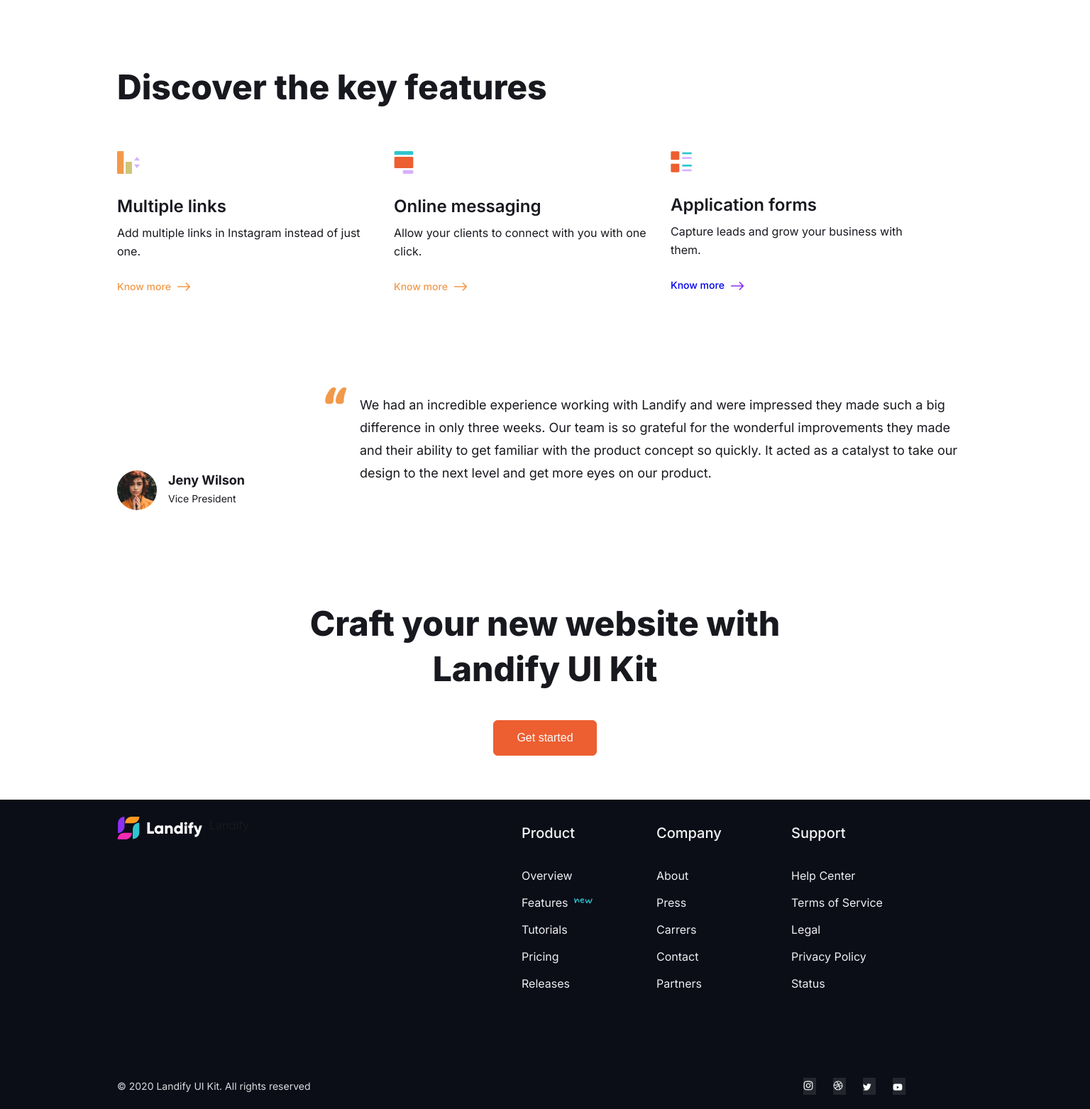
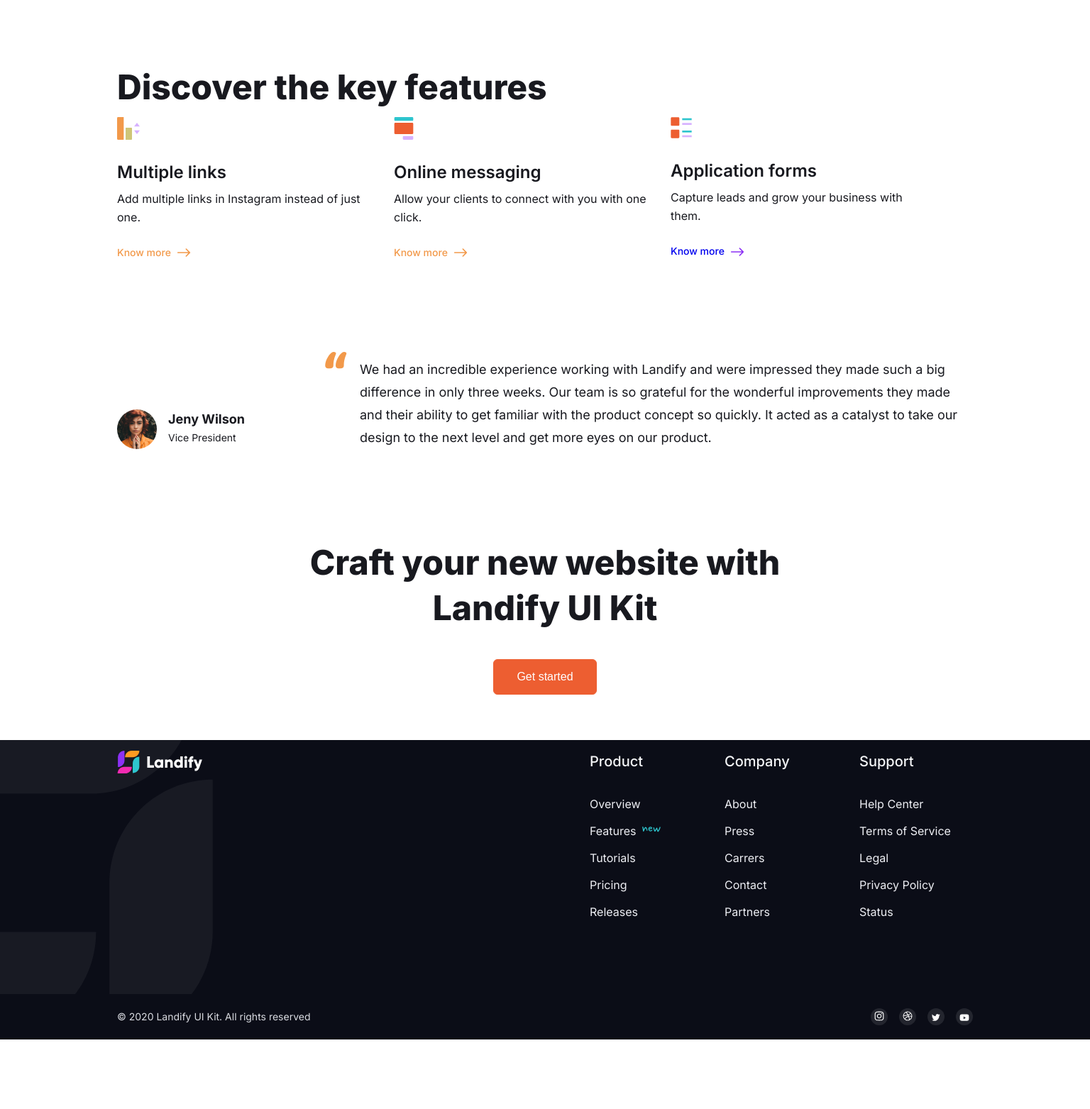
Before and after one commit to ashishb4696/Test-web-design, a website: page index.html in a window 1536 px wide. Shown: the part 942-2505 px from the top of the page at 71% size. After the commit the page ends 2407 px from the top, so only its background shows below. Drawn offline with Linux system fonts and the light colour scheme.

Commit message:
remove unnecessary height from layout

```diff
--- a/index.html
+++ b/index.html
@@ -331,8 +331,56 @@
 
     <!-- Footer Start -->
     <footer class="site-footer">
-      <div class="company-logo">
-        <div>
+      <div class="footer">
+        <div class="footer-background-logo">
+          <div class="flex justify-between">
+            <div class="flex flex-col justify-between">
+              <div class="pattern-1">
+                <svg
+                  width="300"
+                  height="146"
+                  viewBox="0 0 300 146"
+                  fill="none"
+                  xmlns="http://www.w3.org/2000/svg"
+                >
+                  <path
+                    d="M299.726 0H130.206C49.8216 0 -15.3425 65.164 -15.3425 145.548H154.178C234.562 145.548 299.726 80.3839 299.726 0Z"
+                    fill="white"
+                  />
+                </svg>
+              </div>
+              <div class="pattern-2">
+                <svg
+                  width="136"
+                  height="146"
+                  viewBox="0 0 136 146"
+                  fill="none"
+                  xmlns="http://www.w3.org/2000/svg"
+                >
+                  <path
+                    d="M-179.726 146H-10.2055C70.1784 146 135.342 80.8361 135.342 0.452148H-34.1781C-114.562 0.452148 -179.726 65.6162 -179.726 146Z"
+                    fill="white"
+                  />
+                </svg>
+              </div>
+            </div>
+            <div class="pattern-3">
+              <svg
+                width="146"
+                height="361"
+                viewBox="0 0 146 361"
+                fill="none"
+                xmlns="http://www.w3.org/2000/svg"
+              >
+                <path
+                  d="M145.726 214.89V0.849243C65.3421 0.849243 0.17804 66.0133 0.17804 146.397V360.438C80.562 360.438 145.726 295.274 145.726 214.89Z"
+                  fill="white"
+                />
+              </svg>
+            </div>
+          </div>
+
+          <div class="footer-logo">
             <svg
               width="120"
               height="32"
@@ -398,11 +446,9 @@
               </defs>
             </svg>
           </div>
-        <div>
-          <p>Landify</p>
-        </div>
         </div>
 
+        <div>
           <div class="footer-list">
             <div class="footer-list-1">
               <h3>Product</h3>
@@ -440,6 +486,8 @@
                 <li><a href="#">Privacy Policy</a></li>
                 <li><a href="#">Status</a></li>
               </ul>
+            </div>
+          </div>
         </div>
       </div>
 
--- a/style.css
+++ b/style.css
@@ -16,7 +16,6 @@ body {
 nav {
   display: flex;
   justify-content: space-between;
-  height: 72px;
   align-items: center;
   box-shadow: 0 1px 0 0 #e5e9f2;
 }
@@ -83,7 +82,6 @@ nav {
 /* Navigation ends */
 
 .hero {
-  height: 862px;
   padding-top: 165px;
   margin-inline: auto;
   border-bottom: 1px solid #f4f5f7;
@@ -92,7 +90,6 @@ nav {
 }
 
 .hero-header {
-  height: 276px;
   gap: 32px;
   display: flex;
   flex-direction: column;
@@ -121,7 +118,7 @@ nav {
   display: flex;
   flex-direction: column;
   align-items: center;
-  padding-top: 100px;
+  padding-top: 80px;
 }
 
 .iphonex-image {
@@ -144,12 +141,10 @@ nav {
 }
 
 .company-feature {
-  height: 432px;
   padding: 64px 165px 64px 165px;
 }
 
 .feature-heading {
-  height: 64px;
   margin-top: 36px;
 }
 
@@ -160,7 +155,6 @@ nav {
 }
 
 .features-list {
-  height: 192px;
   display: flex;
   gap: 30px;
   margin-top: 48px;
@@ -233,11 +227,9 @@ nav {
 }
 
 .testimonial {
-  height: 312px;
   padding: 64px 165px;
   display: flex;
   gap: 30px;
-  margin-top: 48px;
 }
 
 .client-detail {
@@ -270,7 +262,6 @@ nav {
 }
 
 .testimonial-content {
-  height: 184px;
   display: flex;
 }
 
@@ -282,7 +273,6 @@ nav {
 }
 
 .testimonial-feedback {
-  height: 160px;
   font-weight: 400;
   font-size: 18px;
   line-height: 32px;
@@ -291,7 +281,6 @@ nav {
 }
 
 .cta {
-  height: 344px;
   padding: 64px 355px;
   display: flex;
   flex-direction: column;
@@ -299,7 +288,6 @@ nav {
 }
 
 .cta h2 {
-  height: 128px;
   font-weight: 800;
   font-size: 48px;
   line-height: 64px;
@@ -320,31 +308,24 @@ nav {
 }
 
 .site-footer {
-  height: 434px;
   background-color: #0b0d17;
 }
-.footer-logo {
-  background-color: red;
-}
-
-.site-footer .company-logo {
-  width: 120px;
-  height: 28px;
-  padding-top: 24px;
+
+.footer {
+  display: flex;
+  justify-content: space-between;
 }
 
 .footer-list {
-  height: 240px;
   display: flex;
   gap: 30px;
-  padding-left: 735px;
+  padding-right: 165px;
 }
 
 .footer-list-1,
 .footer-list-2,
 .footer-list-3 {
   width: 160px;
-  height: 240px;
   display: flex;
   flex-direction: column;
   gap: 20px;
@@ -403,7 +384,6 @@ span.font-nanum.new-feature {
 
 .sub-footer {
   height: 64px;
-  margin-top: 100px;
   display: flex;
   align-items: center;
   background-color: #0b0d17;
@@ -423,7 +403,7 @@ span.font-nanum.new-feature {
   width: 144px;
   height: 24px;
   display: flex;
-  gap: 24px;
+  gap: 16px;
   padding-left: 695px;
 }
 
@@ -434,6 +414,51 @@ span.font-nanum.new-feature {
   width: 24px;
   height: 24px;
   background-color: rgba(255, 255, 255, 0.1);
+  border-radius: 15px;
+  text-align: center;
+}
+
+.flex {
+  display: flex;
+}
+
+.flex-col {
+  flex-direction: column;
+}
+
+.justify-between {
+  justify-content: space-between;
+}
+
+.pattern-1 {
+  margin-top: -70px;
+  margin-left: -26px;
+  opacity: 5%;
+}
+
+.pattern-2 {
+  opacity: 5%;
+}
+
+.pattern-3 {
+  margin-top: 55px;
+  margin-left: -120px;
+  opacity: 5%;
+}
+
+.footer-logo {
+  right: 10px;
+  top: 15px;
+  position: absolute;
+}
+
+.footer-background-logo {
+  background-color: #0b0d17;
+  position: relative;
+}
+
+.footer {
+  background-color: #0b0d17;
 }
 
 /* Responsive design for Extra small devices (phones, 600px and down) */
@@ -441,7 +466,6 @@ span.font-nanum.new-feature {
 @media (max-width: 600px) {
   nav {
     flex-direction: column;
-    height: 100px;
     justify-content: center;
     gap: 6px;
   }
@@ -488,12 +512,9 @@ span.font-nanum.new-feature {
     padding: 6px 8px;
   }
 
-  .mobile-screenshot {
-    padding: 0;
-  }
+
 
   .iphonex-image {
-    top: 76px;
   }
 
   .iphonex-image img {
@@ -514,7 +535,6 @@ span.font-nanum.new-feature {
   }
 
   .company-feature {
-    height: 850px;
     padding: 30px 50px;
   }
 
@@ -523,9 +543,6 @@ span.font-nanum.new-feature {
     margin: 0;
   }
 
-  .feature-heading {
-    height: 100px;
-  }
 
   .feature-heading h2 {
     font-size: 28px;
@@ -539,27 +556,17 @@ span.font-nanum.new-feature {
   }
 
   .testimonial {
-    height: 640px;
     padding: 20px 30px;
     flex-direction: column;
   }
 
-  .testimonial-content {
-    height: 570px;
-  }
-
-  .testimonial-feedback {
-    height: 550px;
-  }
 
   .cta {
-    height: 300px;
     padding: 30px 60px;
     gap: 30px;
   }
 
   .cta h2 {
-    height: 205px;
     font-size: 32px;
     line-height: 56px;
     text-align: center;
@@ -570,16 +577,17 @@ span.font-nanum.new-feature {
   }
 
   .site-footer {
-    height: 865px;
-    padding: 20px 30px;
+  }
+
+  .footer{
+    flex-direction: column;
   }
 
   .footer-list {
     padding: 20px 30px;
-    height: 700px;
     flex-flow: wrap;
-    gap: 0px;
-  }
+    margin-top: 20px;
+   }
 
   .sub-footer {
     padding-left: 10px;
@@ -588,13 +596,7 @@ span.font-nanum.new-feature {
     margin-top: 20px;
   }
 
-  .site-footer .company-logo {
-    padding-left: 38px;
-  }
-
-  .footer-list-1 {
-    padding-top: 10px;
-  }
+
 
   .footer-list-1,
   .footer-list-2,
@@ -621,13 +623,28 @@ span.font-nanum.new-feature {
     margin: 0;
     padding: 0;
   }
+
+  .flex .justify-between,
+  .flex .flex-col .justify-between
+  .pattern-3 svg{
+    display: none;
+  }
+
+  .footer-background-logo{
+    max-height: 20px ;
+  }
+
+  .footer-logo{
+    left: 40px;
+  }
+
+
 }
 
 /* Small devices (portrait tablets and large phones, 600px and up) */
 
 @media (min-width: 600px) {
   nav {
-    height: 125px;
     flex-direction: column;
     max-width: 100%;
     gap: 10px;
@@ -657,9 +674,9 @@ span.font-nanum.new-feature {
   }
 
   .hero {
-    height: 617px;
+    height: 605px;
     max-width: 100%;
-    padding: 50px 90px;
+    padding: 50px 80px;
     margin-top: 25px;
   }
 
@@ -668,30 +685,23 @@ span.font-nanum.new-feature {
   }
 
   .hero-header {
-    height: 450px;
+    height: 370px;
     gap: 30px;
   }
 
   .hero-header h1 {
-    height: 300px;
+    height: 290px;
     font-size: 56px;
     line-height: 74px;
   }
 
-  .mobile-screenshot {
-    padding-top: 0px;
-  }
-
-  .iphonex-image {
-    top: 12px;
-  }
 
   .iphonex-image img {
     width: 180px;
   }
 
   .screen-image {
-    top: 523px;
+    top: 510px;
   }
 
   .screen-image img {
@@ -704,8 +714,7 @@ span.font-nanum.new-feature {
   }
 
   .company-feature {
-    height: 800px;
-    padding: 50px 90px;
+    padding: 50px 80px;
   }
 
   .feature-heading {
@@ -725,19 +734,16 @@ span.font-nanum.new-feature {
 
   .testimonial {
     max-width: 100%;
-    height: 330px;
-    padding: 50px 90px;
+    padding: 50px 80px;
     margin: 0;
   }
 
   .testimonial-content {
-    height: 240px;
     max-width: 100%;
   }
 
   .testimonial-feedback {
     max-width: 100%;
-    height: 220px;
   }
 
   .client-detail {
@@ -746,12 +752,10 @@ span.font-nanum.new-feature {
 
   .cta {
     padding: 50px 140px;
-    height: 300px;
     gap: 30px;
   }
 
   .cta h2 {
-    height: 220px;
     font-weight: 40px;
     line-height: 60px;
   }
@@ -761,40 +765,45 @@ span.font-nanum.new-feature {
   }
 
   .site-footer {
-    height: 460px;
     max-width: 100%;
     flex-direction: column;
   }
 
-  .site-footer .company-logo {
-    padding-left: 70px;
+  .footer-logo{
+    right: 0px;
+    left: 60px;
   }
 
   .footer-list {
-    padding: 50px 70px;
+    padding: 70px 30px;
+    gap: 20px;
   }
 
   .sub-footer {
-    width: 100%;
     margin: 0;
-    gap: 60px;
-  }
-
-  .sub-footer p {
-    padding-left: 70px;
-  }
+    justify-content: space-around;
+    padding: 0;
+  }
+
+
 
   .socialmedia-links {
-    padding: 0px;
+    padding: 0;
+
+  }
+
+  .flex .justify-between, .flex .flex-col .justify-between{
+    display: none;
+  }
+
+  .footer-background-logo{
+    max-height: 20px ;
   }
 }
 
 /* Responsive Design for Medium devices (landscape tablets, 768px and up) */
 
 @media (min-width: 768px) {
-  nav {
-    height: 140px;
-  }
 
   .company-logo {
     margin: 0;
@@ -813,21 +822,20 @@ span.font-nanum.new-feature {
 
   .hero {
     padding: 60px 90px;
-    height: 620px;
+    height: 570px;
   }
 
   .hero-header {
-    height: 350px;
+    height: 310px;
   }
 
   .hero-header h1 {
-    height: 240px;
+    height: 230px;
     font-size: 62px;
     line-height: 78px;
   }
 
   .mobile-screenshot {
-    padding-top: 0px;
   }
 
   .iphonex-image img {
@@ -835,11 +843,10 @@ span.font-nanum.new-feature {
   }
 
   .iphonex-image {
-    top: 90px;
   }
 
   .screen-image {
-    top: 513px;
+    top: 462px;
   }
 
   .screen-image img {
@@ -851,7 +858,6 @@ span.font-nanum.new-feature {
   }
 
   .company-feature {
-    height: 730px;
     padding: 50px 100px;
   }
 
@@ -867,33 +873,20 @@ span.font-nanum.new-feature {
   .features-list {
     flex-direction: row;
     flex-wrap: wrap;
-    height: 610px;
     max-width: 100%;
     margin: 0;
   }
 
   .testimonial {
     padding: 50px 100px;
-    height: 300px;
     margin: 0;
-  }
-
-  .testimonial-content {
-    height: 250px;
-  }
-
-  .testimonial-feedback {
-    height: 230px;
-    max-width: 100%;
   }
 
   .cta {
     padding: 50px 180px;
-    height: 240px;
   }
 
   .cta h2 {
-    height: 165px;
     font-size: 40px;
   }
 
@@ -901,26 +894,38 @@ span.font-nanum.new-feature {
     margin: 0;
   }
 
-  .site-footer {
-    padding: 50px 100px 0px 100px;
-  }
-
-  .site-footer .company-logo {
-    justify-content: center;
-    justify-self: center;
+ .footer{
+    flex-direction: column;
+  }
+
+  .flex .justify-between, .flex .flex-col .justify-between{
+    display: none;
+  }
+
+  .footer-background-logo{
+    max-height: 20px ;
+  }
+
+  .footer-logo{
+    right: 0;
+    margin-left: 140px;
+    left:0px ;
   }
 
   .footer-list {
     height: auto;
-    padding: 50px 25px;
+    padding: 0;
+    margin: 50px 100px;
+    justify-content: flex-end;
   }
 
   .sub-footer {
     justify-content: space-around;
   }
+
   .sub-footer p {
-    padding: 0;
-  }
+    padding-left:  50px;
+     }
 }
 
 /*Responsive Design for Large devices (laptops/desktops, 1024px and up) */
@@ -939,15 +944,14 @@ span.font-nanum.new-feature {
 
   .hero {
     padding: 100px 100px;
-    height: 650px;
-  }
+    height: 635px;
+  }
+
 
   .mobile-screenshot {
-    margin-top: 40px;
   }
 
   .iphonex-image {
-    top: 65px;
   }
 
   .iphonex-image img {
@@ -955,7 +959,7 @@ span.font-nanum.new-feature {
   }
 
   .screen-image {
-    top: 580px;
+    top: 565px;
   }
 
   .screen-image img {
@@ -963,7 +967,7 @@ span.font-nanum.new-feature {
   }
 
   .hero-header {
-    height: 360px;
+    height: 370px;
     gap: 32px;
   }
 
@@ -975,19 +979,16 @@ span.font-nanum.new-feature {
 
   .company-feature {
     padding: 70px 100px;
-    height: 550px;
     margin-top: 40px;
   }
 
   .features-list {
     flex-direction: row;
     flex-wrap: wrap;
-    height: 450px;
   }
 
   .testimonial {
     flex-direction: row;
-    height: 250px;
   }
 
   .client-detail {
@@ -995,25 +996,25 @@ span.font-nanum.new-feature {
   }
 
   .cta {
-    height: 220px;
     padding: 50px 250px;
   }
 
   .cta h2 {
-    height: 125px;
     font-size: 44px;
     line-height: 62px;
   }
 
   .site-footer {
     padding: 0;
-    height: 450px;
+  }
+
+  .footer-logo{
+    margin-left: 100px;
   }
 
   .footer-list {
     padding: 0;
-    padding-left: 380px;
-    margin-top: -20px;
+    justify-content: flex-end;
   }
 
   .site-footer .company-logo {
@@ -1024,16 +1025,16 @@ span.font-nanum.new-feature {
 
   .sub-footer {
     margin-top: 100px;
-    justify-content: flex-start;
-  }
-
-  .sub-footer p {
-    padding-left: 100px;
-  }
-
-  .socialmedia-links {
-    padding-left: 330px;
-  }
+    justify-content: space-around;
+
+  }
+
+  .sub-footer p{
+    padding: 0;
+  }
+
+
+
 }
 
 /*Responsive Design for Extra large devices (large laptops and desktops, 1200px and up) */
@@ -1042,7 +1043,6 @@ span.font-nanum.new-feature {
   nav {
     display: flex;
     justify-content: space-between;
-    height: 72px;
     align-items: center;
     padding: 0;
     box-shadow: 0 1px 0 0 #e5e9f2;
@@ -1070,7 +1070,6 @@ span.font-nanum.new-feature {
   }
 
   .company-name {
-    height: 18.49px;
     color: #0b0d17;
     font-size: 18px;
     font-weight: 800;
@@ -1159,7 +1158,6 @@ span.font-nanum.new-feature {
   .iphonex-image {
     position: relative;
     z-index: 3;
-    top: 0px;
   }
 
   .iphonex-image img {
@@ -1186,7 +1184,6 @@ span.font-nanum.new-feature {
   }
 
   .company-feature {
-    height: 304px;
     padding: 64px 165px 64px 165px;
     margin: 0;
   }
@@ -1203,11 +1200,9 @@ span.font-nanum.new-feature {
   }
 
   .features-list {
-    height: 192px;
     display: flex;
     flex-wrap: nowrap;
     gap: 30px;
-    margin-top: 48px;
   }
 
   .feature-list-1,
@@ -1276,11 +1271,9 @@ span.font-nanum.new-feature {
   }
 
   .testimonial {
-    height: 184px;
     padding: 64px 165px;
     display: flex;
     gap: 30px;
-    margin-top: 48px;
   }
 
   .client-detail {
@@ -1313,7 +1306,6 @@ span.font-nanum.new-feature {
   }
 
   .testimonial-content {
-    height: 184px;
     display: flex;
   }
 
@@ -1325,7 +1317,6 @@ span.font-nanum.new-feature {
   }
 
   .testimonial-feedback {
-    height: 160px;
     font-weight: 400;
     font-size: 18px;
     line-height: 32px;
@@ -1334,7 +1325,6 @@ span.font-nanum.new-feature {
   }
 
   .cta {
-    height: 230px;
     padding: 64px 340px;
     display: flex;
     flex-direction: column;
@@ -1342,7 +1332,6 @@ span.font-nanum.new-feature {
   }
 
   .cta h2 {
-    height: 155px;
     font-weight: 800;
     font-size: 48px;
     line-height: 64px;
@@ -1364,7 +1353,6 @@ span.font-nanum.new-feature {
   }
 
   .site-footer {
-    height: 434px;
     background-color: #0b0d17;
   }
 
@@ -1376,7 +1364,6 @@ span.font-nanum.new-feature {
   }
 
   .footer-list {
-    height: 240px;
     display: flex;
     gap: 30px;
     padding-left: 660px;
@@ -1386,7 +1373,6 @@ span.font-nanum.new-feature {
   .footer-list-2,
   .footer-list-3 {
     width: 160px;
-    height: 240px;
     display: flex;
     flex-direction: column;
     gap: 20px;
@@ -1486,7 +1472,6 @@ span.font-nanum.new-feature {
   nav {
     display: flex;
     justify-content: space-between;
-    height: 72px;
     align-items: center;
     box-shadow: 0 1px 0 0 #e5e9f2;
   }
@@ -1619,7 +1604,6 @@ span.font-nanum.new-feature {
   }
 
   .company-feature {
-    height: 304px;
     padding: 64px 165px 64px 165px;
   }
 
@@ -1635,10 +1619,8 @@ span.font-nanum.new-feature {
   }
 
   .features-list {
-    height: 192px;
     display: flex;
     gap: 30px;
-    margin-top: 48px;
   }
 
   .feature-list-1,
@@ -1708,11 +1690,9 @@ span.font-nanum.new-feature {
   }
 
   .testimonial {
-    height: 184px;
     padding: 64px 165px;
     display: flex;
     gap: 30px;
-    margin-top: 48px;
   }
 
   .client-detail {
@@ -1745,7 +1725,6 @@ span.font-nanum.new-feature {
   }
 
   .testimonial-content {
-    height: 184px;
     display: flex;
   }
 
@@ -1757,7 +1736,6 @@ span.font-nanum.new-feature {
   }
 
   .testimonial-feedback {
-    height: 160px;
     font-weight: 400;
     font-size: 18px;
     line-height: 32px;
@@ -1766,7 +1744,6 @@ span.font-nanum.new-feature {
   }
 
   .cta {
-    height: 216px;
     padding: 64px 355px;
     display: flex;
     flex-direction: column;
@@ -1774,7 +1751,6 @@ span.font-nanum.new-feature {
   }
 
   .cta h2 {
-    height: 128px;
     font-weight: 800;
     font-size: 48px;
     line-height: 64px;
@@ -1795,28 +1771,23 @@ span.font-nanum.new-feature {
   }
 
   .site-footer {
-    height: 434px;
     background-color: #0b0d17;
   }
 
-  .site-footer .company-logo {
-    width: 120px;
-    height: 28px;
-    padding-top: 24px;
-  }
 
   .footer-list {
-    height: 240px;
     display: flex;
     gap: 30px;
-    padding-left: 735px;
+    padding-right: 165px;
+    padding-left: 0;
+    padding-top: 15px;
+    margin: 0;
   }
 
   .footer-list-1,
   .footer-list-2,
   .footer-list-3 {
     width: 160px;
-    height: 240px;
     display: flex;
     flex-direction: column;
     gap: 20px;
@@ -1875,12 +1846,16 @@ span.font-nanum.new-feature {
 
   .sub-footer {
     height: 64px;
-    margin-top: 100px;
     display: flex;
     align-items: center;
     background-color: #0b0d17;
     background-blend-mode: multiply;
-  }
+    margin-top: -64px;
+    position: absolute;
+    justify-content: space-between;
+    width: 100%;
+
+ }
 
   .sub-footer p {
     height: 24px;
@@ -1889,22 +1864,81 @@ span.font-nanum.new-feature {
     font-size: 14px;
     line-height: 24px;
     color: #d9dbe1;
+
   }
 
   .socialmedia-links {
     width: 144px;
     height: 24px;
     display: flex;
-    gap: 24px;
-    padding-left: 635px;
+    gap: 16px;
+    margin: 0;
+    padding: 0;
+    margin-right: 165px;
+
+
   }
 
   .socialmedia-instagram,
   .socialmedia-dribble,
   .socialmedia-youtube,
   .socialmedia-twitter {
-    width: 24px;
-    height: 24px;
     background-color: rgba(255, 255, 255, 0.1);
-  }
-}
+    border-radius: 15px;
+    text-align: center;
+  }
+
+  .flex {
+    display: flex;
+  }
+
+  .flex-col {
+    flex-direction: column;
+  }
+
+  .justify-between {
+    justify-content: space-between;
+  }
+
+
+  .footer-background-logo {
+    background-color: #0b0d17;
+    position: relative;
+    max-height: 100%;
+  }
+
+  .footer {
+    background-color: #0b0d17;
+    flex-direction: row;
+  }
+
+  .flex .justify-between,
+  .flex .flex-col .justify-between
+  .pattern-3 svg{
+    display: flex;
+  }
+
+  .pattern-1 {
+    margin-top: -70px;
+    margin-left: -26px;
+    opacity: 5%;
+  }
+
+  .pattern-2 {
+    opacity: 5%;
+  }
+
+  .pattern-3 {
+    margin-top: 55px;
+    margin-left: -120px;
+    opacity: 5%;
+  }
+
+  .footer-logo {
+    right: 10px;
+    top: 15px;
+    position: absolute;
+    margin-left: 165px;
+  }
+
+}
```
Lines whose indentation alone changed are shown as unchanged.
